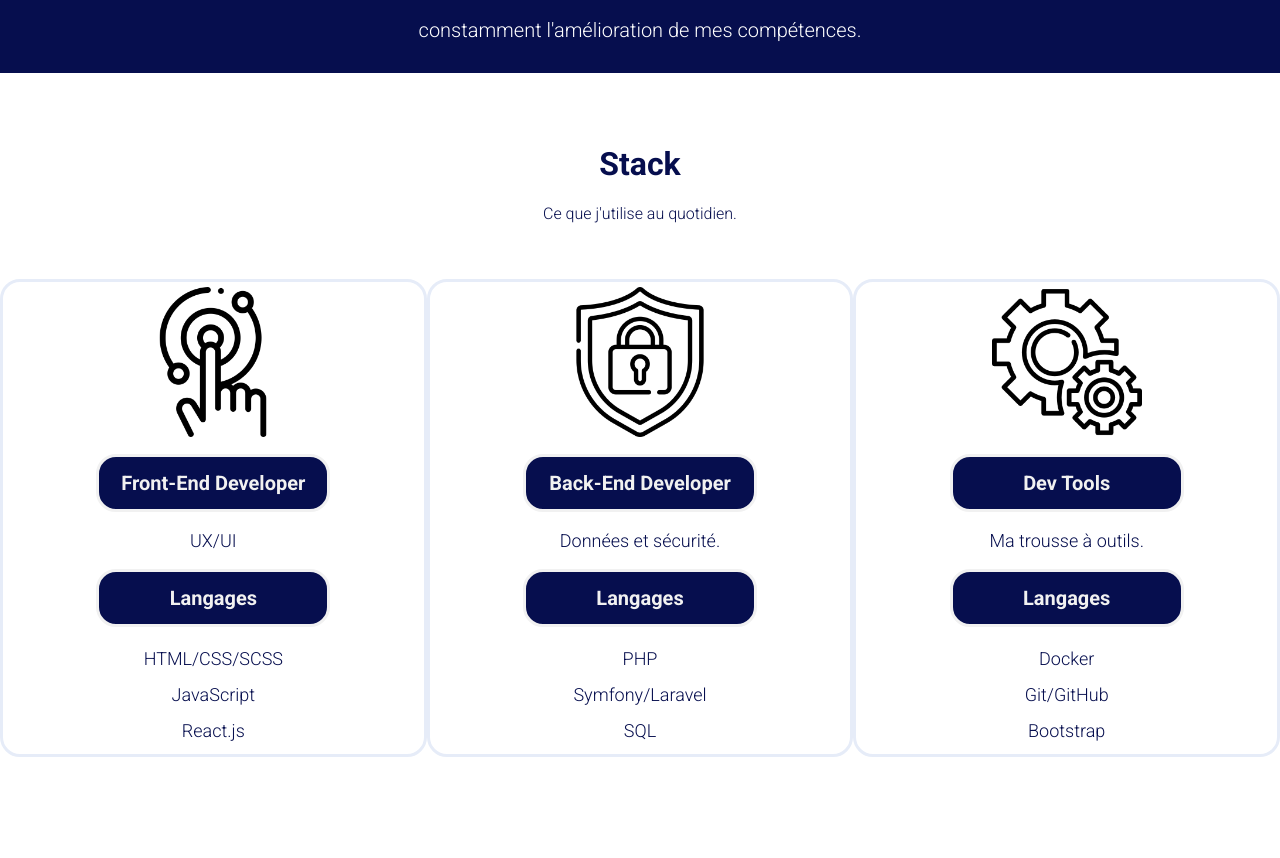
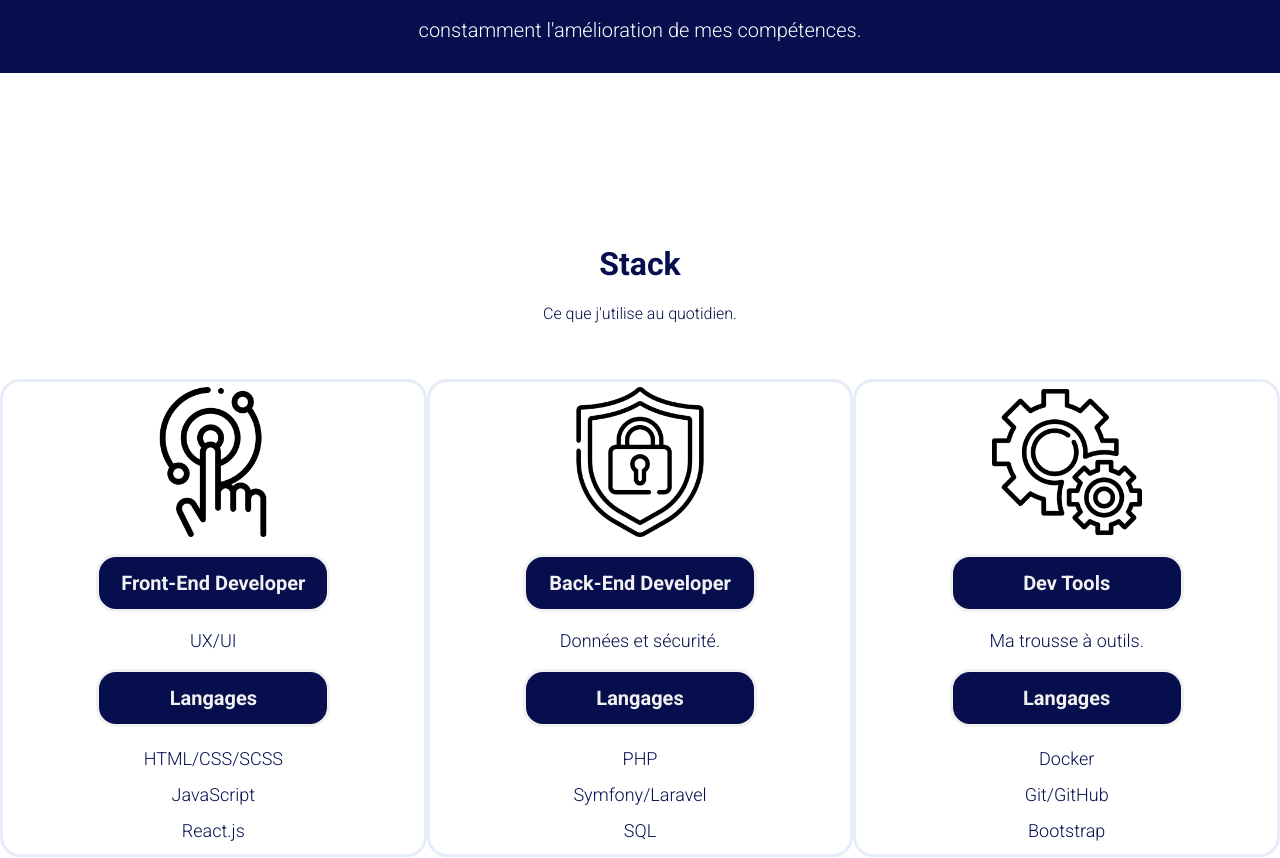
Before and after one commit to belkacem-oussama/belkacem-oussama-portfolio, a React (Vite) app: page / in a window 1280 px wide. Shown: the part 1980-2838 px from the top of the page. Built offline with nearby package versions, Linux system fonts and the light colour scheme.

Commit message:
for all finaly..

```diff
--- a/src/assets/styles/pages/home.scss
+++ b/src/assets/styles/pages/home.scss
@@ -146,13 +146,8 @@
         color: $primary-color;
         text-align: center;
         width: 100%;
-        @media (max-width: 480px) {
-            margin-top: 100px;
-            margin-bottom: 100px;
-        }
-        @media (min-width: 481px) {
-            margin-bottom: 300px;
-        }
+        margin-top: 100px;
+        margin-bottom: 100px;
 
         &-container {
             display: flex;
```
